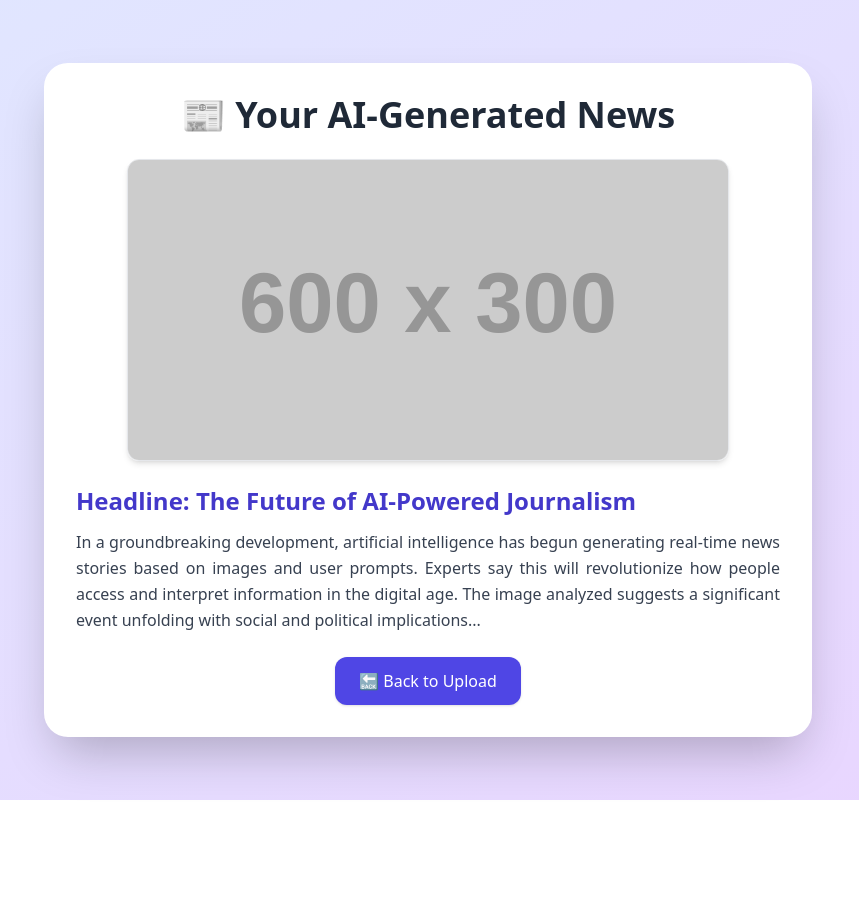
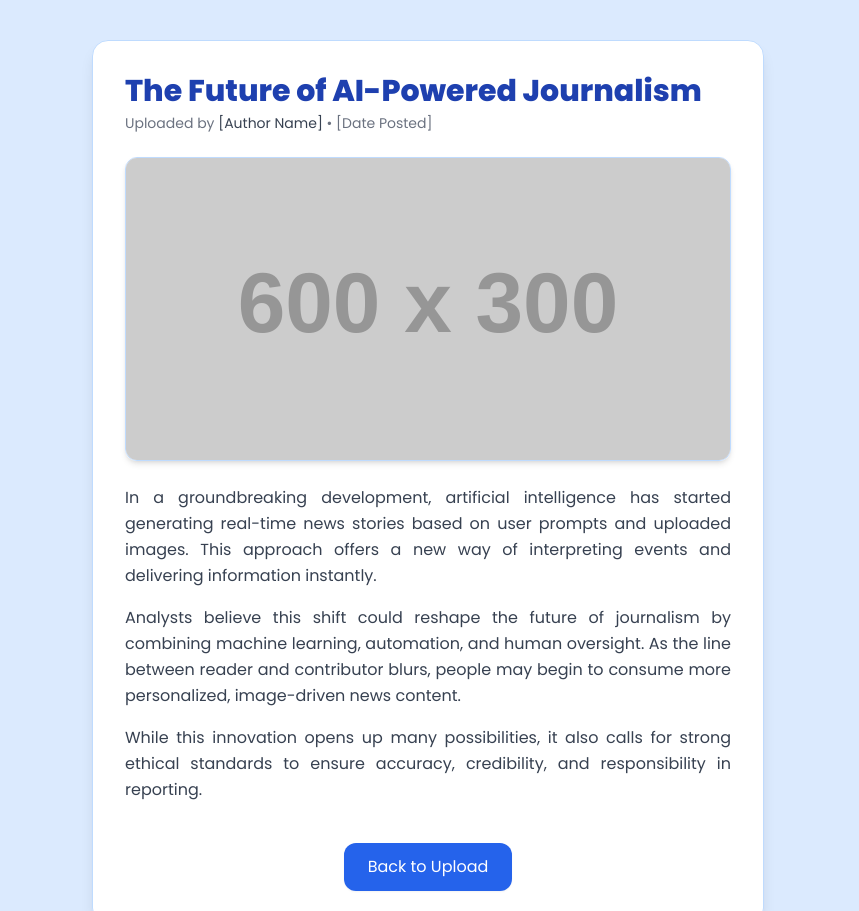
Before and after one commit to shiela-r/IS215, a plain HTML site: page result.html in a window 1280 px wide. Shown: the top 911 px of the page, without its empty margins (212-1071 px from the left). Before the commit the page ends 800 px from the top, so only its background shows below. Drawn offline with nearby package versions, Linux system fonts and the light colour scheme; placeholder pictures from the web are drawn by us.

Commit message:
Update result.html

```diff
--- a/result.html
+++ b/result.html
@@ -2,43 +2,57 @@
 <html lang="en">
 <head>
     <meta charset="UTF-8">
-    <title>Generated News</title>
+    <title>News Report</title>
     <script src="https://cdn.tailwindcss.com"></script>
+    <link href="https://fonts.googleapis.com/css2?family=Poppins:wght@400;600;800&display=swap" rel="stylesheet">
+    <style>
+        body {
+            font-family: 'Poppins', sans-serif;
+        }
+
+        @keyframes fade-in {
+            from { opacity: 0; transform: translateY(20px); }
+            to { opacity: 1; transform: translateY(0); }
+        }
+
+        .animate-fade-in {
+            animation: fade-in 0.6s ease-out both;
+        }
+    </style>
 </head>
-<body class="bg-gradient-to-br from-indigo-100 to-purple-200 min-h-screen flex items-center justify-center px-4 py-8">
+<body class="bg-blue-100 min-h-screen flex items-center justify-center px-4 py-10">
 
-    <div class="bg-white rounded-3xl shadow-2xl max-w-3xl w-full p-8 space-y-6 animate-fade-in">
-        <h1 class="text-4xl font-extrabold text-center text-gray-800">📰 Your AI-Generated News</h1>
+    <div class="bg-white rounded-2xl shadow-lg max-w-2xl w-full p-6 sm:p-8 space-y-6 animate-fade-in border border-blue-200">
+        <header class="space-y-1">
+            <h1 class="text-3xl font-bold text-blue-800">The Future of AI-Powered Journalism</h1>
+            <div class="text-sm text-gray-500">
+                Uploaded by <span class="font-medium text-gray-700">[Author Name]</span> • <span>[Date Posted]</span>
+            </div>
+        </header>
 
-        <!-- For thumbnail just in case -->
-        <div class="flex justify-center">
-            <img src="https://via.placeholder.com/600x300" alt="Generated News Image"
-                 class="rounded-xl shadow-md border border-gray-200 max-w-full">
+        <div class="w-full">
+            <img src="https://via.placeholder.com/600x300" alt="News Thumbnail"
+                 class="rounded-xl border border-blue-200 shadow-md w-full object-cover">
         </div>
 
-        <div class="space-y-3">
-            <h2 class="text-2xl font-semibold text-indigo-700">Headline: The Future of AI-Powered Journalism</h2>
-            <p class="text-gray-700 text-justify leading-relaxed">
-                In a groundbreaking development, artificial intelligence has begun generating real-time news stories based on images and user prompts. Experts say this will revolutionize how people access and interpret information in the digital age. The image analyzed suggests a significant event unfolding with social and political implications...
+        <article class="text-gray-700 leading-relaxed text-justify space-y-4">
+            <p>
+                In a groundbreaking development, artificial intelligence has started generating real-time news stories based on user prompts and uploaded images. This approach offers a new way of interpreting events and delivering information instantly.
             </p>
-        </div>
+            <p>
+                Analysts believe this shift could reshape the future of journalism by combining machine learning, automation, and human oversight. As the line between reader and contributor blurs, people may begin to consume more personalized, image-driven news content.
+            </p>
+            <p>
+                While this innovation opens up many possibilities, it also calls for strong ethical standards to ensure accuracy, credibility, and responsibility in reporting.
+            </p>
+        </article>
 
-        <div class="text-center">
-            <a href="/" class="inline-block bg-indigo-600 hover:bg-indigo-700 text-white font-medium px-6 py-3 rounded-xl shadow transition duration-300">
-                🔙 Back to Upload
+        <div class="pt-4 text-center">
+            <a href="/" class="inline-block bg-blue-600 hover:bg-blue-700 text-white font-medium px-6 py-3 rounded-xl transition duration-300 shadow-sm">
+                Back to Upload
             </a>
         </div>
     </div>
 
-    <style>
-        @keyframes fade-in {
-            from { opacity: 0; transform: translateY(20px); }
-            to { opacity: 1; transform: translateY(0); }
-        }
-        .animate-fade-in {
-            animation: fade-in 0.6s ease-out both;
-        }
-    </style>
-
 </body>
 </html>
```
